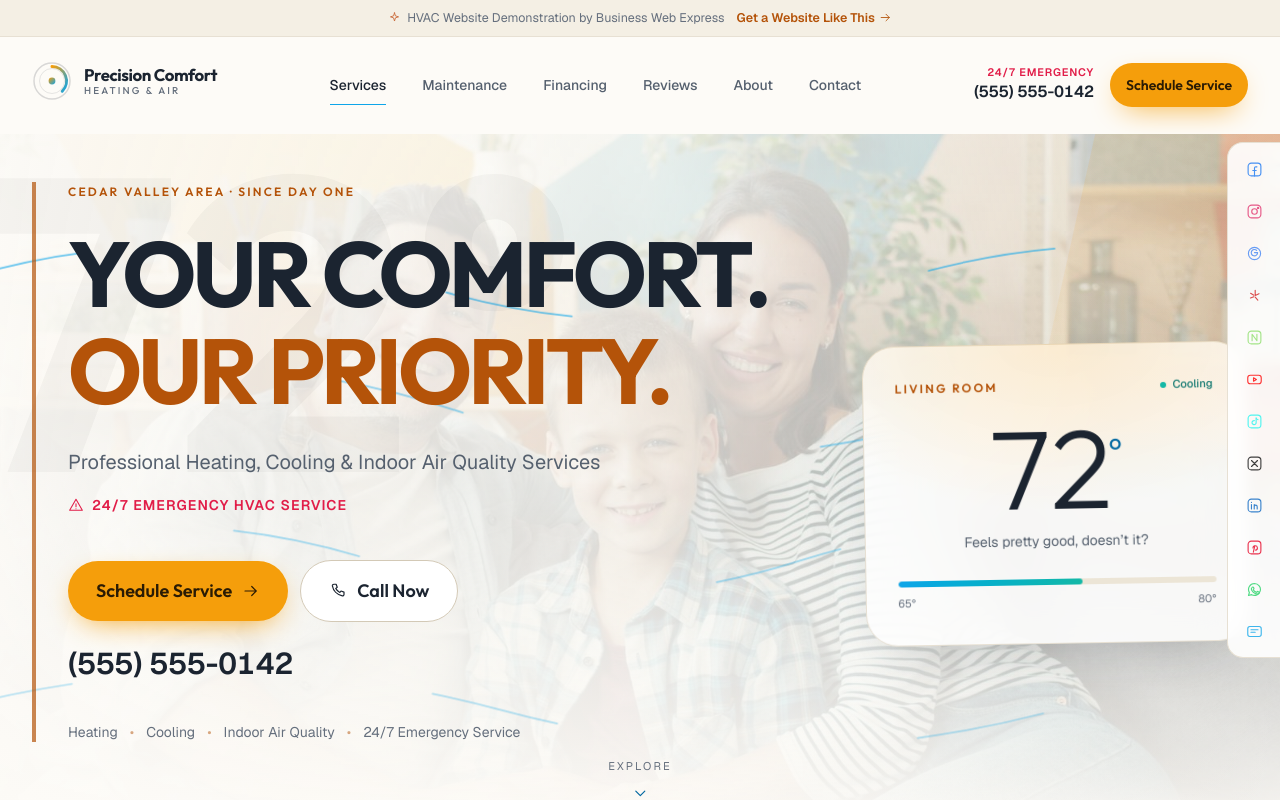
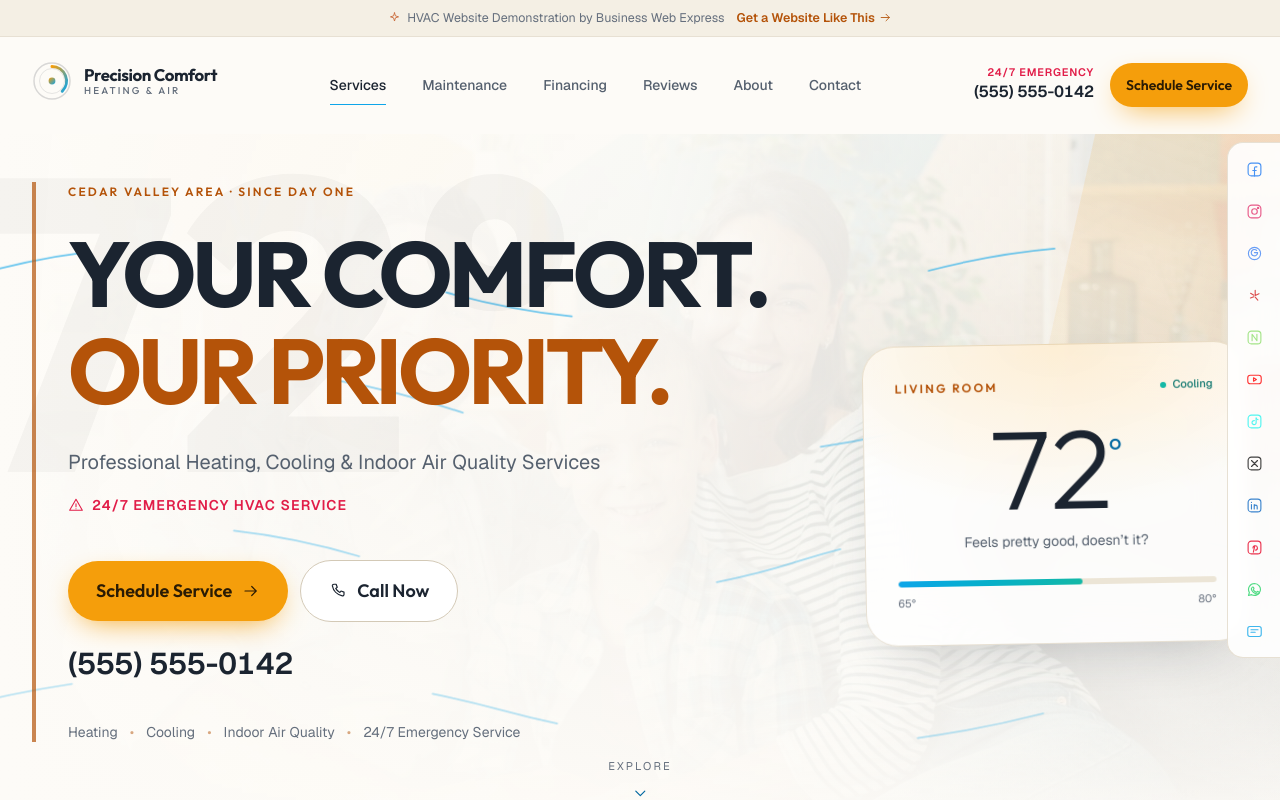
Before and after one commit to BWERepo/HVAC, a React (Vite) app: page / in a window 1280 px wide. Shown: the top 800 px of the page. Built offline with nearby package versions, Linux system fonts and the light colour scheme.

Commit message:
Darken hero legibility scrim for the real photo background
The scrim gradients were tuned for the old abstract SVG art, which had far
less local contrast than the real hero photo now behind it — text was
getting hard to read. v0.3.4.

```diff
--- a/src/components/Hero.jsx
+++ b/src/components/Hero.jsx
@@ -155,14 +155,16 @@ export default function Hero() {
           />
         </div>
 
-        {/* Legibility scrim — the headline must never fight the artwork. */}
+        {/* Legibility scrim — the headline must never fight the photo behind
+            it. Tuned darker than the original SVG-art version: a real photo
+            has far more local contrast than the abstract art did. */}
         <div
           aria-hidden="true"
-          className="absolute inset-0 bg-linear-to-b from-canvas/60 via-canvas/45 to-canvas"
+          className="absolute inset-0 bg-linear-to-b from-canvas/80 via-canvas/68 to-canvas"
         />
         <div
           aria-hidden="true"
-          className="absolute inset-0 bg-linear-to-r from-canvas/95 via-canvas/70 to-transparent"
+          className="absolute inset-0 bg-linear-to-r from-canvas via-canvas/88 to-canvas/25"
         />
 
         <Airflow />
--- a/version.json
+++ b/version.json
@@ -1 +1 @@
-{ "version": "0.3.3" }
+{ "version": "0.3.4" }
```
